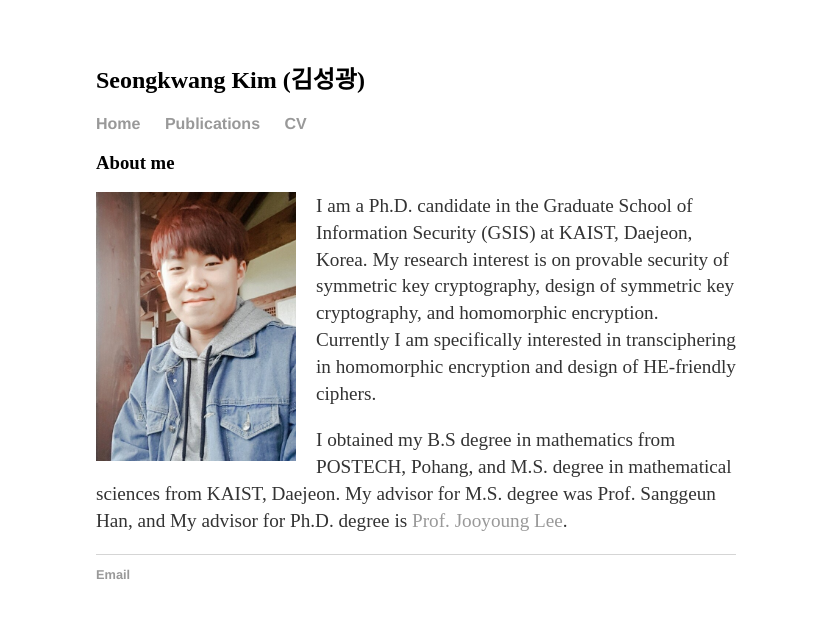
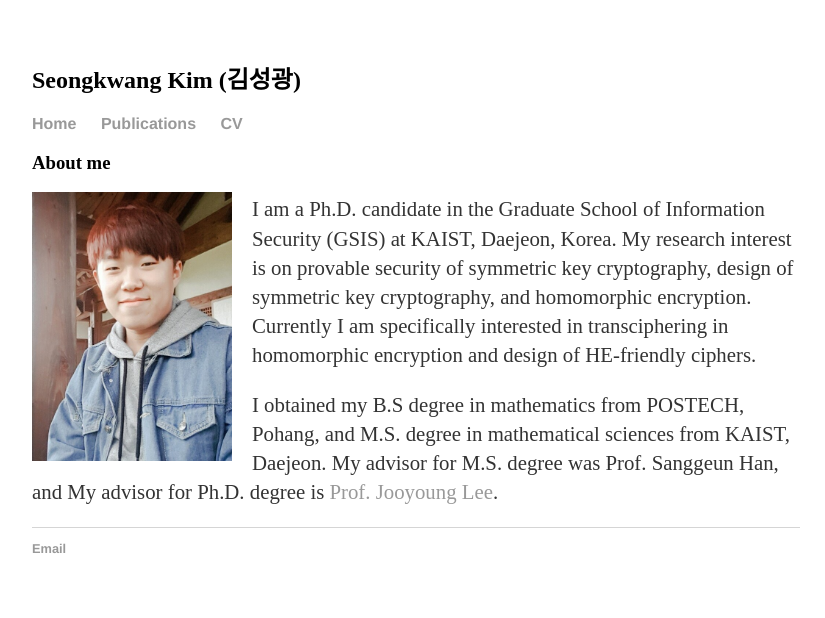
Before and after one commit to sgk1m/sgk1m.github.io, a Jekyll site: the page built from index.html, in a window 1280 px wide. Shown: the top 618 px of the page, without its empty margins (224-1049 px from the left). Built offline with Jekyll 4.4.1, drawn with Linux system fonts in a browser that asks for light colours.

Commit message:
Update main.css

```diff
--- a/css/main.css
+++ b/css/main.css
@@ -1,6 +1,6 @@
 body {
     margin: 60px auto;
-    width: 50%;
+    width: 60%;
 }
 nav ul, footer ul {
     font-family:'Helvetica', 'Arial', 'Sans-Serif';
@@ -24,7 +24,7 @@ h1 {
     font-family:'Helvetica', 'Arial', 'Sans-Serif';
 }
 p {
-    font-size: 1.2em;
+    font-size: 1.3em;
     line-height: 1.4em;
     color: #333;
 }
```
